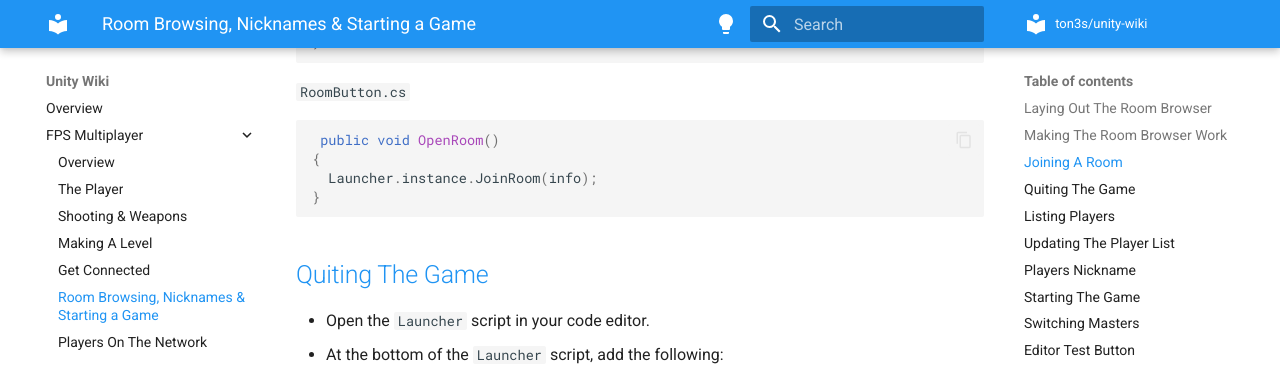
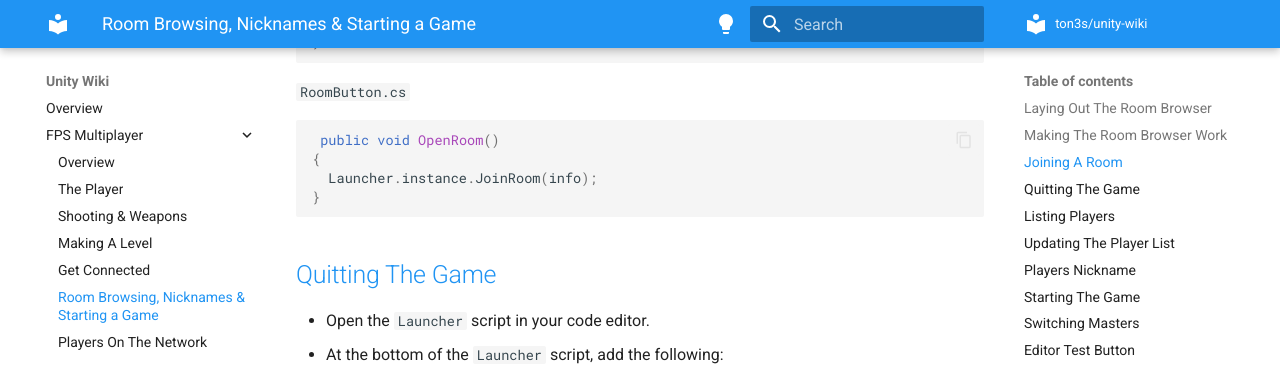
Before and after one commit to ton3s/unity-wiki, an MkDocs documentation site: the page built from docs/fps-multiplayer/starting-game.md, in a window 1280 px wide and 900 px high, scrolled down 4967 px. Shown: the top 378 px of the window. Built offline with MkDocs 1.6.1 and Material for MkDocs 9.7.7, drawn with Linux system fonts in a browser that asks for light colours.

Commit message:
Fix typo

````diff
--- a/docs/fps-multiplayer/starting-game.md
+++ b/docs/fps-multiplayer/starting-game.md
@@ -163,7 +163,7 @@ public void JoinRoom(RoomInfo inputInfo)
 }
 ```
 
-## [Quiting The Game](https://www.udemy.com/course/unity-online-multiplayer/learn/lecture/25987992#questions)
+## [Quitting The Game](https://www.udemy.com/course/unity-online-multiplayer/learn/lecture/25987992#questions)
 
 - Open the `Launcher` script in your code editor.
 - At the bottom of the `Launcher` script, add the following:
````
